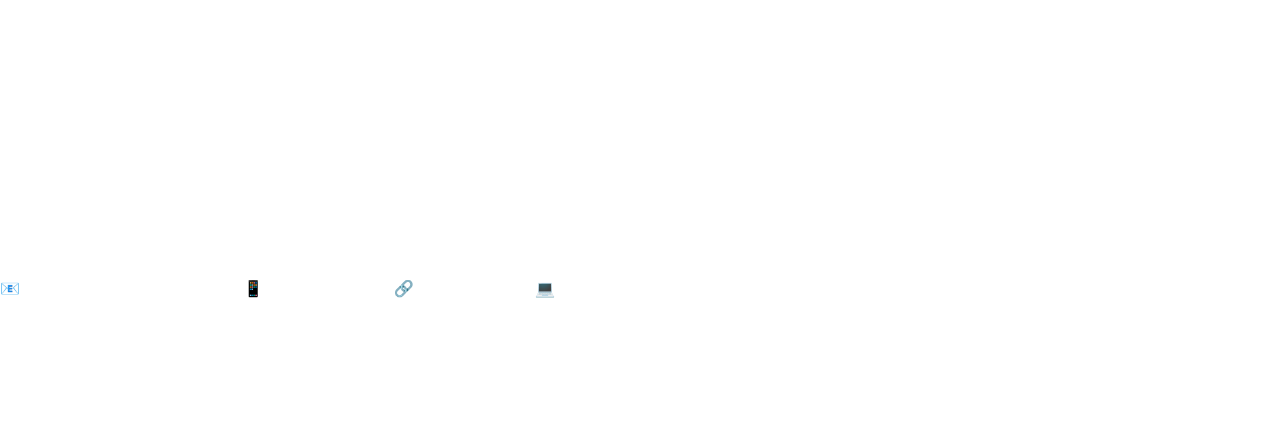
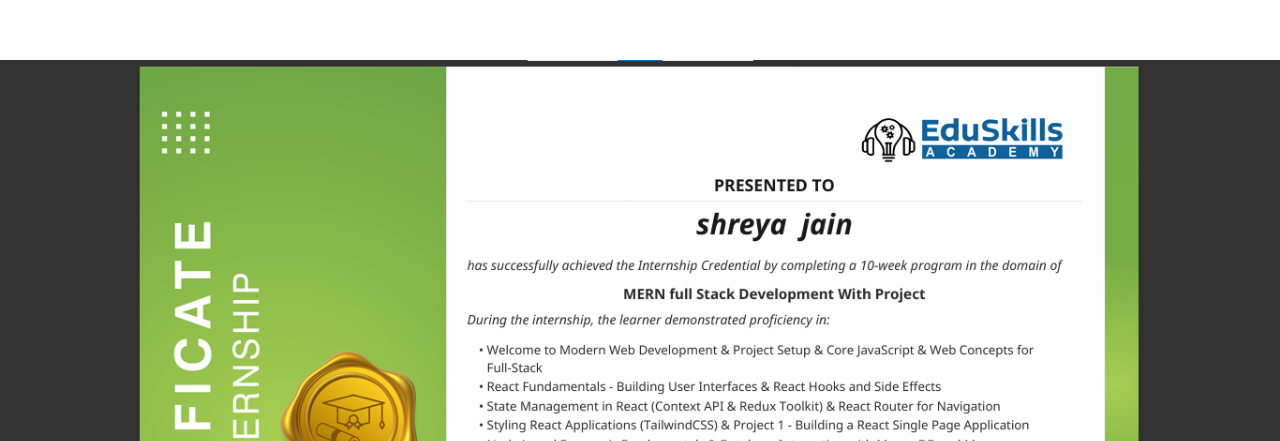
Before and after one commit to cse23shreyajain-netizen/my-portfolio, a React (Vite) app: page / in a window 1280 px wide. Shown: the part 4781-5222 px from the top of the page. Before the commit the page ends 5081 px from the top, so only its background shows below. Built offline with nearby package versions, Linux system fonts and the light colour scheme.

Commit message:
final app structure with certifications

```diff
--- a/src/App.jsx
+++ b/src/App.jsx
@@ -1,45 +1,59 @@
-import MainLayout from "./layout/MainLayout";
 import Navbar from "./components/Navbar";
 import Hero from "./components/Hero";
-import About from "./components/About";
 import Projects from "./components/Projects";
 import Experience from "./components/Experience";
 import Skills from "./components/Skills";
+import Certifications from "./components/Certifications";
 import Contact from "./components/Contact";
-import SectionWrapper from "./components/SectionWrapper";
-import Certifications from "./components/Certifications";
-
-<Certifications />
 
 function App() {
   return (
-    <MainLayout>
+    <div className="relative text-white overflow-x-hidden">
 
+      {/* 🌌 BACKGROUND */}
+      <div className="fixed inset-0 -z-10">
+        <img
+          src="/background.png"
+          alt="background"
+          className="w-full h-full object-cover opacity-80"
+        />
+        <div className="absolute inset-0 bg-black/50"></div>
+      </div>
+
+      {/* 🔝 NAVBAR */}
       <Navbar />
 
-      <Hero />
+      {/* 🔽 SECTIONS */}
+      <main className="space-y-20">
 
-      <SectionWrapper>
-        <About />
-      </SectionWrapper>
+        <section id="home">
+          <Hero />
+        </section>
 
-      <SectionWrapper>
-        <Projects />
-      </SectionWrapper>
+        <section id="projects">
+          <Projects />
+        </section>
 
-      <SectionWrapper>
-        <Experience />
-      </SectionWrapper>
+        <section id="experience">
+          <Experience />
+        </section>
 
-      <SectionWrapper>
-        <Skills />
-      </SectionWrapper>
+        <section id="skills">
+          <Skills />
+        </section>
 
-      <SectionWrapper>
-        <Contact />
-      </SectionWrapper>
+        {/* 🆕 CERTIFICATIONS */}
+        <section id="certifications">
+          <Certifications />
+        </section>
 
-    </MainLayout>
+        <section id="contact">
+          <Contact />
+        </section>
+
+      </main>
+
+    </div>
   );
 }
 
```
